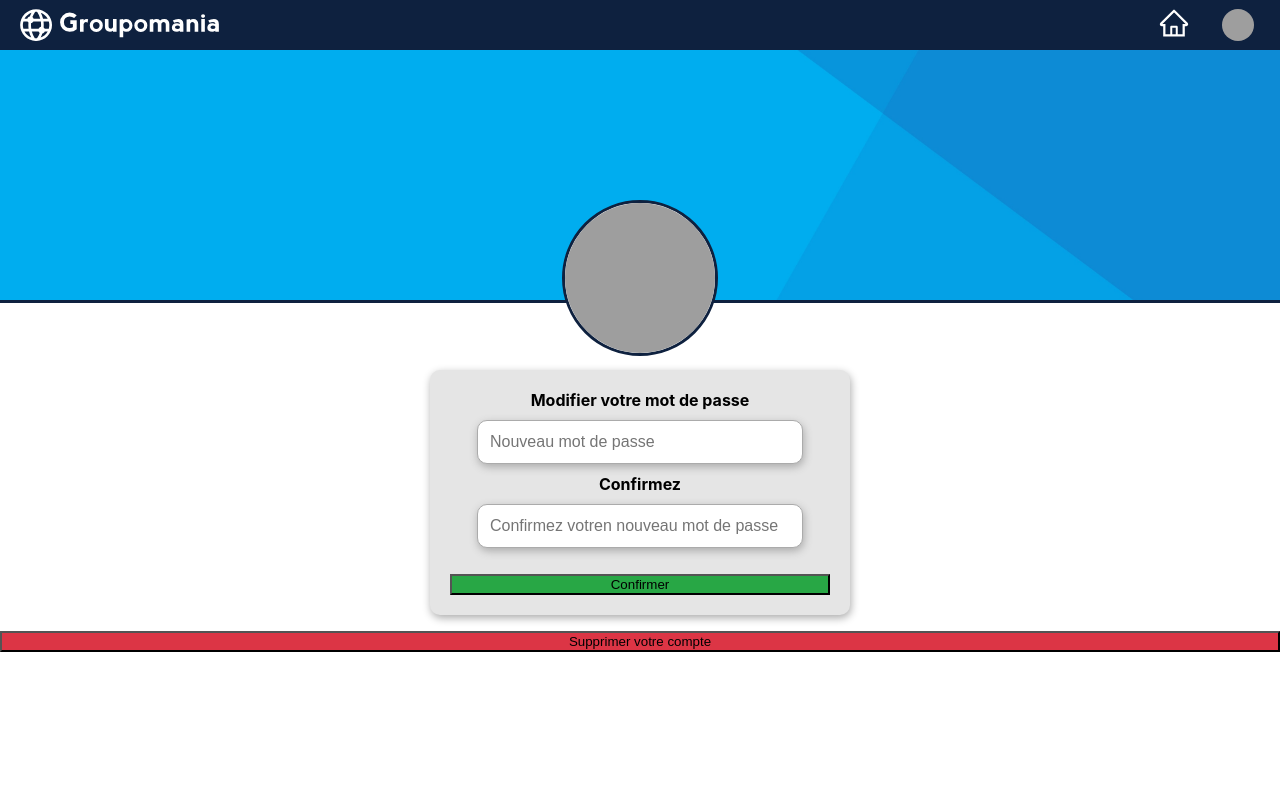
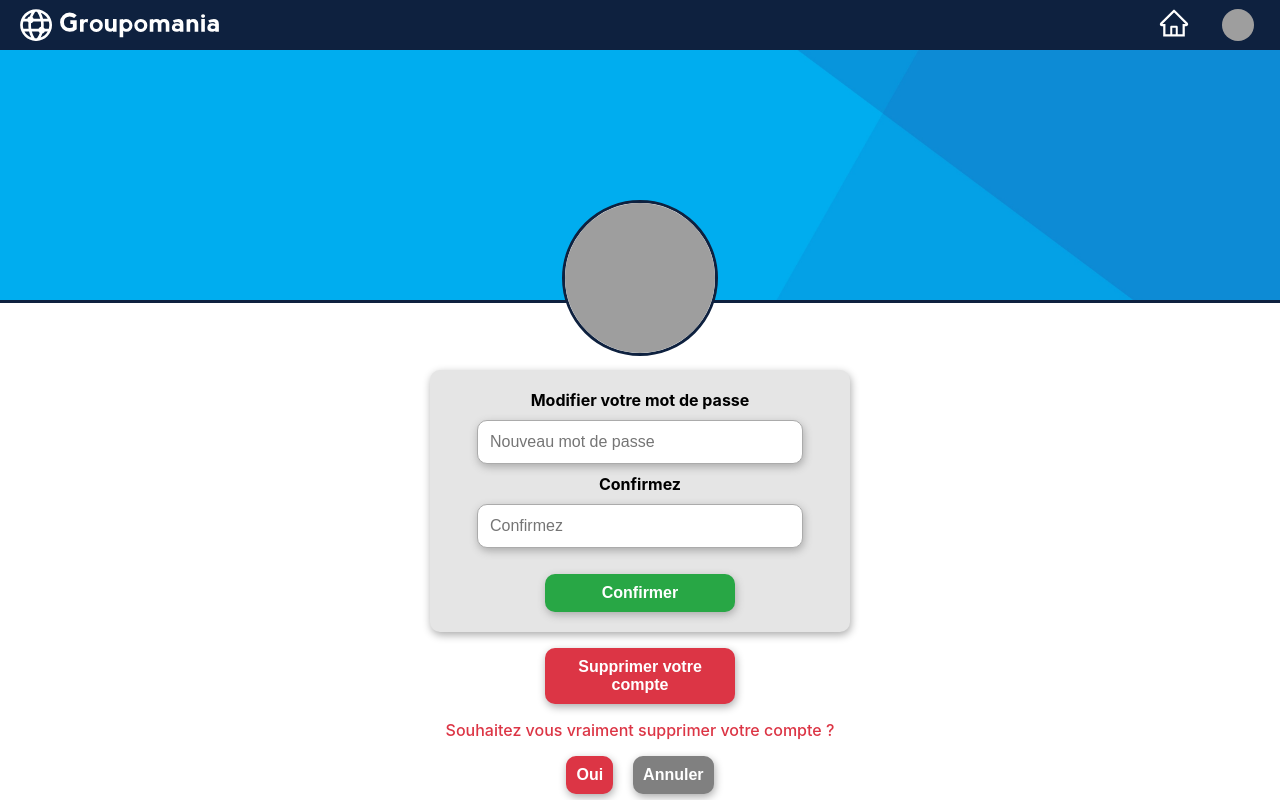
Before and after one commit to Perpel667/OPCR-DEVWEB-P7, a React (Create React App) app in the folder frontend/: page /profile in a window 1280 px wide. Both pictures are taken after a click on the button "Supprimer votre compte". Built offline with nearby package versions, Linux system fonts and the light colour scheme; no server answers.

Commit message:
add the delete account part

```diff
--- a/frontend/src/Pages/Profile/Profile.jsx
+++ b/frontend/src/Pages/Profile/Profile.jsx
@@ -16,11 +16,15 @@ export default function Profile() {
       } = useForm();
 
       const [password,setPassword] = useState ("");
+      const [DeleteConfirm, setDeleteConfirm] = useState(false);
+      const toggleChecked = () => setDeleteConfirm(value => !value);
 
 
-
+      // get userData from redux store
     const userData = useSelector((state) => state.userReducer)
 
+
+    // modify password handle
     const handleModify = (e) =>{
 
         const succesMessage = document.querySelector('.password.succes');
@@ -47,9 +51,32 @@ export default function Profile() {
            return
        })
     }
+
+    // delete account handle
+    const handleDelete = (e) =>{
+
+      axios({
+          method: "DELETE",
+          url:`http://localhost:5000/api/user/${userData.id}`,
+          withCredentials: true,
+      })
+     .then(response =>{
+         return response.data
+     })
+     .then(data =>{
+         console.log(data);
+         window.location = '/register';
+     })
+     .catch(error =>{
+         console.log(error.response.data);
+         return
+     })
+  }
+
     return (
         <div>
             <Navbar />
+
             <div className="profile">
           <div className="profileTop">
             <div className="profileTitle">
@@ -77,16 +104,23 @@ export default function Profile() {
                         required: true,
                         validate : value => value === password || "Ce n'est pas le même mot de passe"
                       })}
-                    type="password" id="Confirmpassword" placeholder="Confirmez votren nouveau mot de passe" className='confirmPassword ProfilePassword'/>
+                    type="password" id="Confirmpassword" placeholder="Confirmez" className='confirmPassword ProfilePassword'/>
                     <div className="password error">
                     {errors?.ConfirmPassword?.type === "required" && (<p>Ce champs est obligatoire.</p>)}
                     {errors?.ConfirmPassword?.type === "validate" && (<p>Ce n'est pas le même mot de passe</p>)}
                     </div>
                     <div className="password succes"></div>
                   {/* <input placeholder="Confirmez votre nouveau mot de passe" className="confirmPassword ProfilePassword" type="password" /> */}
-                  <button type="submit" className="confirm-btn btn">Confirmer</button>
+                  <button type="submit" className="confirm-btn form-btn">Confirmer</button>
               </form>
-              <button className="delete-btn btn">Supprimer votre compte</button>
+              <button className="delete-btn form-btn" onClick={setDeleteConfirm}>Supprimer votre compte</button>
+              {DeleteConfirm &&
+                    <div className="deleteConfirmation">
+                        <p className="deleteMessage">Souhaitez vous vraiment supprimer votre compte ?</p>
+                        <button className="deleteValid form-btn" onClick={handleDelete}>Oui</button>
+                        <button className="deleteCancel form-btn" onClick={toggleChecked}>Annuler</button>
+                    </div>
+                     }
           </div>
         </div>
         </div>
--- a/frontend/src/Pages/Profile/profile.scss
+++ b/frontend/src/Pages/Profile/profile.scss
@@ -90,3 +90,15 @@
   color: #28a745;
   font-weight: 500;
 }
+.deleteMessage {
+  color: #dc3545;
+  font-weight: 500;
+}
+.deleteValid {
+  background-color: #dc3545;
+  margin-right: 10px;
+}
+.deleteCancel {
+  background-color: gray;
+  margin-left: 10px;
+}
```
